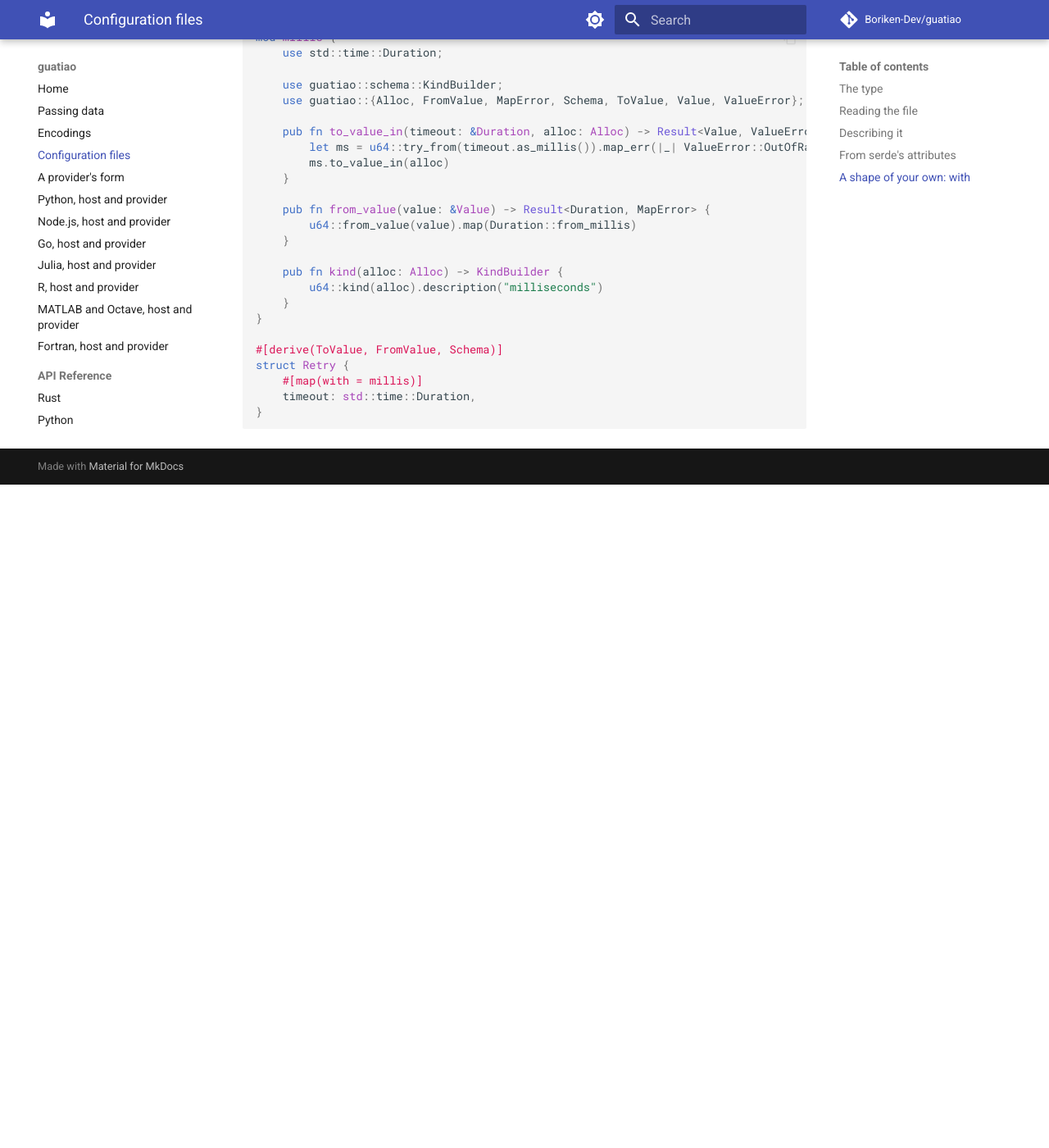
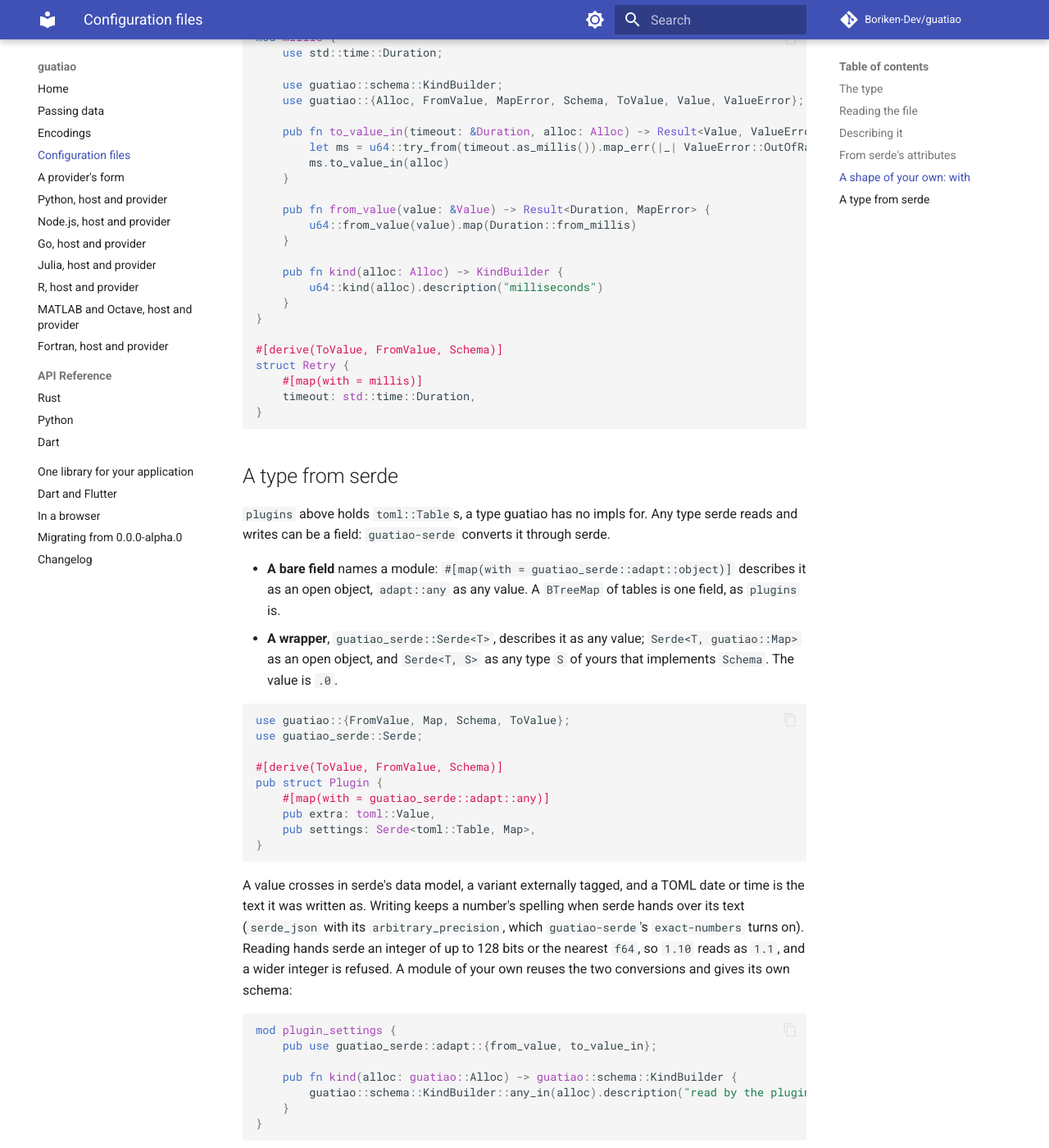
Before and after one commit to Boriken-Dev/guatiao, an MkDocs documentation site: the page built from docs/configuration.md, in a window 1280 px wide and 1400 px high, scrolled down 2905 px. Shown: the whole window at 82% size. Built offline with MkDocs 1.6.1 and Material for MkDocs 9.7.7, drawn with Linux system fonts in a browser that asks for light colours; comment, search, counter and statistics services are not loaded; before the commit the page ends 3496 px from its top, so only the background shows below that.

Commit message:
docs: a type from serde as a configuration field
The configuration page gains a section on fields whose type speaks
serde: the adapt modules on a bare field, the Serde<T, S> wrapper and
its schema, what crosses and what is refused, and a module of one's own
that reuses the two conversions with its own kind. Both snippets are
compiled and run by greeter_host's docs test. The encodings page points
there for any type that speaks serde.

````diff
--- a/docs/configuration.md
+++ b/docs/configuration.md
@@ -154,3 +154,47 @@
     timeout: std::time::Duration,
 }
 ```
+
+## A type from serde
+
+`plugins` above holds `toml::Table`s, a type guatiao has no impls for.
+Any type serde reads and writes can be a field: `guatiao-serde`
+converts it through serde.
+
+- **A bare field** names a module: `#[map(with =
+  guatiao_serde::adapt::object)]` describes it as an open object,
+  `adapt::any` as any value. A `BTreeMap` of tables is one field, as
+  `plugins` is.
+- **A wrapper**, `guatiao_serde::Serde<T>`, describes it as any value;
+  `Serde<T, guatiao::Map>` as an open object, and `Serde<T, S>` as any
+  type `S` of yours that implements `Schema`. The value is `.0`.
+
+```rust
+use guatiao::{FromValue, Map, Schema, ToValue};
+use guatiao_serde::Serde;
+
+#[derive(ToValue, FromValue, Schema)]
+pub struct Plugin {
+    #[map(with = guatiao_serde::adapt::any)]
+    pub extra: toml::Value,
+    pub settings: Serde<toml::Table, Map>,
+}
+```
+
+A value crosses in serde's data model, a variant externally tagged, and
+a TOML date or time is the text it was written as. Writing keeps a
+number's spelling when serde hands over its text (`serde_json` with its
+`arbitrary_precision`, which `guatiao-serde`'s `exact-numbers` turns
+on). Reading hands serde an integer of up to 128 bits or the nearest
+`f64`, so `1.10` reads as `1.1`, and a wider integer is refused. A
+module of your own reuses the two conversions and gives its own schema:
+
+```rust
+mod plugin_settings {
+    pub use guatiao_serde::adapt::{from_value, to_value_in};
+
+    pub fn kind(alloc: guatiao::Alloc) -> guatiao::schema::KindBuilder {
+        guatiao::schema::KindBuilder::any_in(alloc).description("read by the plugin")
+    }
+}
+```
````
Also changed, not shown: docs/encodings.md (+4 -1 lines), 1 other file.
